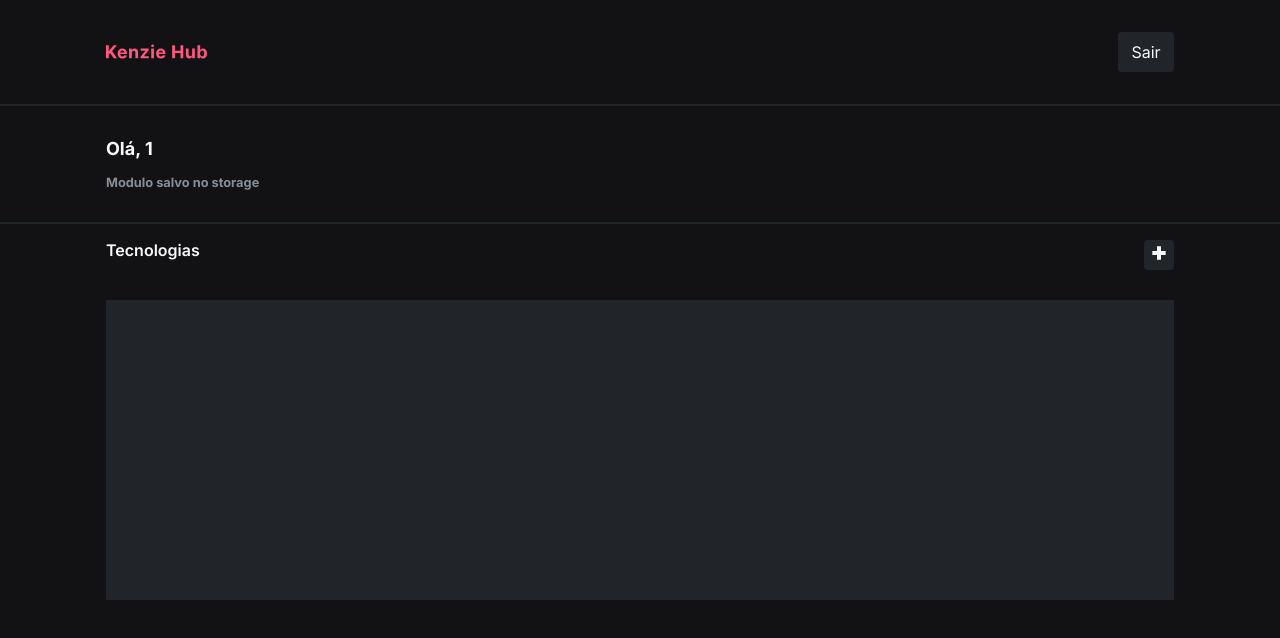
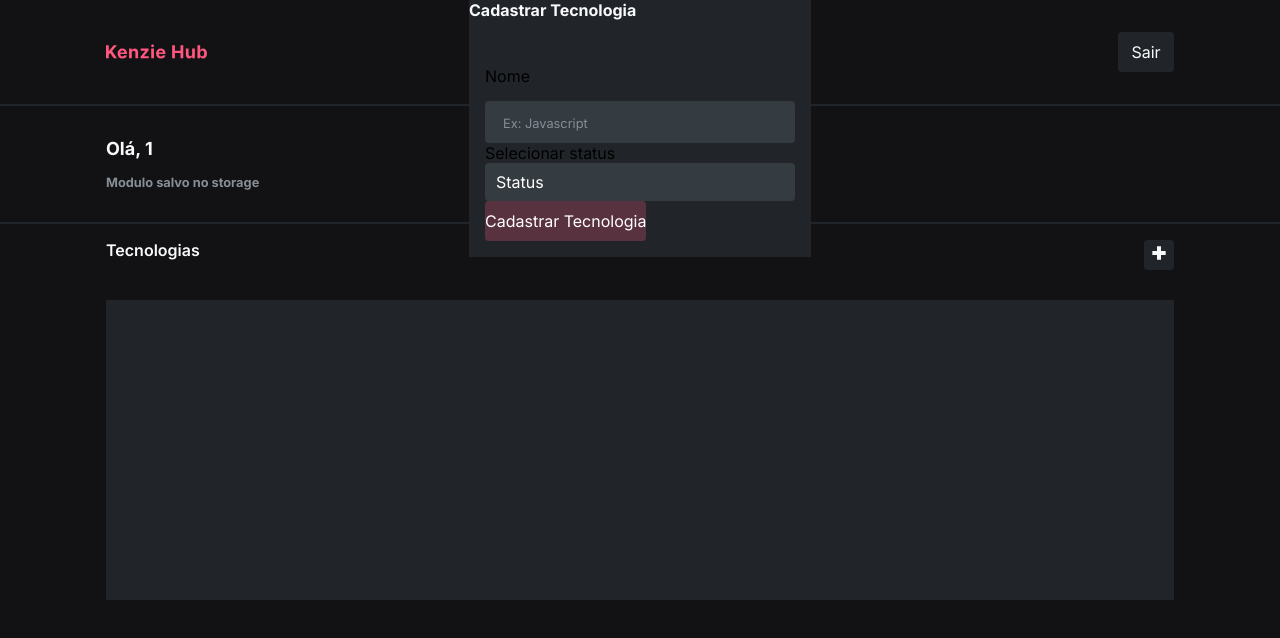
Before and after one commit to Kenzie-Academy-Brasil-Developers/react-entrega-s2-kenzie-hub-cauerrds, a React (Create React App) app: page /home/1 in a window 1280 px wide. Both pictures are taken after a click on the button 1159 px from the left and 255 px from the top of the page. Shown: the top 638 px of the page. Built offline with nearby package versions, Linux system fonts and the light colour scheme.

Commit message:
feat: estilos para modal TecnologiaCadastro

```diff
--- a/src/components/ TecnologiaCadastro/index.jsx
+++ b/src/components/ TecnologiaCadastro/index.jsx
@@ -7,6 +7,7 @@ import { Controller, useForm } from "react-hook-form";
 import * as yup from "yup";
 import { yupResolver } from "@hookform/resolvers/yup";
 import { Button } from "../Buttons";
+import { AiOutlineClose } from "react-icons/ai";
 
 const options = [
   { value: "Iniciante", label: "Iniciante" },
@@ -62,6 +63,9 @@ const TecnologiaCadastro = () => {
     <Container>
       <Content>
         <div className="tituloDiv">
+          <h1>Cadastrar Tecnologia</h1>
+          {/* <span>{AiOutlineClose}</span> */}
+        </div>
         <form onSubmit={handleSubmit(onSubmitFnc)}>
           <Inputs
             register={register}
@@ -70,6 +74,8 @@ const TecnologiaCadastro = () => {
             placeholder="Ex: Javascript"
             //   error={errors.name?.message}
           />
+          <div className="selectStatusDiv">
+            <p>Selecionar status</p>
             <Controller
               control={control}
               render={({ field: { onChange, value, name, ref } }) => (
@@ -87,6 +93,7 @@ const TecnologiaCadastro = () => {
               )}
               name={"status"}
             />
+          </div>
           <Button
             type="submit"
             backGround="#59323F"
@@ -96,7 +103,6 @@ const TecnologiaCadastro = () => {
             Cadastrar Tecnologia
           </Button>
         </form>
-        </div>
       </Content>
     </Container>
   );
--- a/src/components/ TecnologiaCadastro/styles.js
+++ b/src/components/ TecnologiaCadastro/styles.js
@@ -11,4 +11,21 @@ export const Content = styled.div`
   display: flex;
   flex-direction: column;
   text-align: left;
+  max-width: 342px;
+  margin: auto;
+  background-color: var(--grey2);
+
+  .tituloDiv {
+    height: 50px;
+    h1 {
+      font-size: 1rem;
+      color: var(--white);
+    }
+  }
+  form {
+    padding: 1rem;
+    .label {
+      margin-bottom: 15px;
+    }
+  }
 `;
--- a/src/pages/Home/index.jsx
+++ b/src/pages/Home/index.jsx
@@ -1,15 +1,25 @@
 import { useParams } from "react-router";
 
 import { Button } from "../../components/Buttons";
+import { TecnologiaCadastro } from "../../components/ TecnologiaCadastro";
 
 import { Container, Header, DataHeader, Content } from "./styles";
 import logo from "../../assets/logo.svg";
 import { BiPlusMedical } from "react-icons/bi";
 
+import { useState } from "react";
+
 const Home = () => {
   const { username } = useParams();
+  const [showTecnologiaCadastro, setShowTecnologiaCadastro] = useState(false);
+
+  const handleClick = () => {
+    setShowTecnologiaCadastro(!showTecnologiaCadastro);
+  };
+
   return (
     <Container>
+      {showTecnologiaCadastro && <TecnologiaCadastro />}
       <Header>
         <div className="headerDiv">
           <img src={logo} alt="Logo Kenzie-hub" />
@@ -28,6 +38,7 @@ const Home = () => {
           <h2>Modulo salvo no storage</h2>
         </div>
       </DataHeader>
+
       <Content>
         <div className="contentDiv">
           <div className="tecnologiasDiv">
@@ -37,6 +48,7 @@ const Home = () => {
               textColor="#F8F9FA"
               backGroundHover="#343B41"
               icon={BiPlusMedical}
+              onClick={handleClick}
             ></Button>
           </div>
           <div className="listaDiv"></div>
```
Lines whose indentation alone changed are shown as unchanged.
